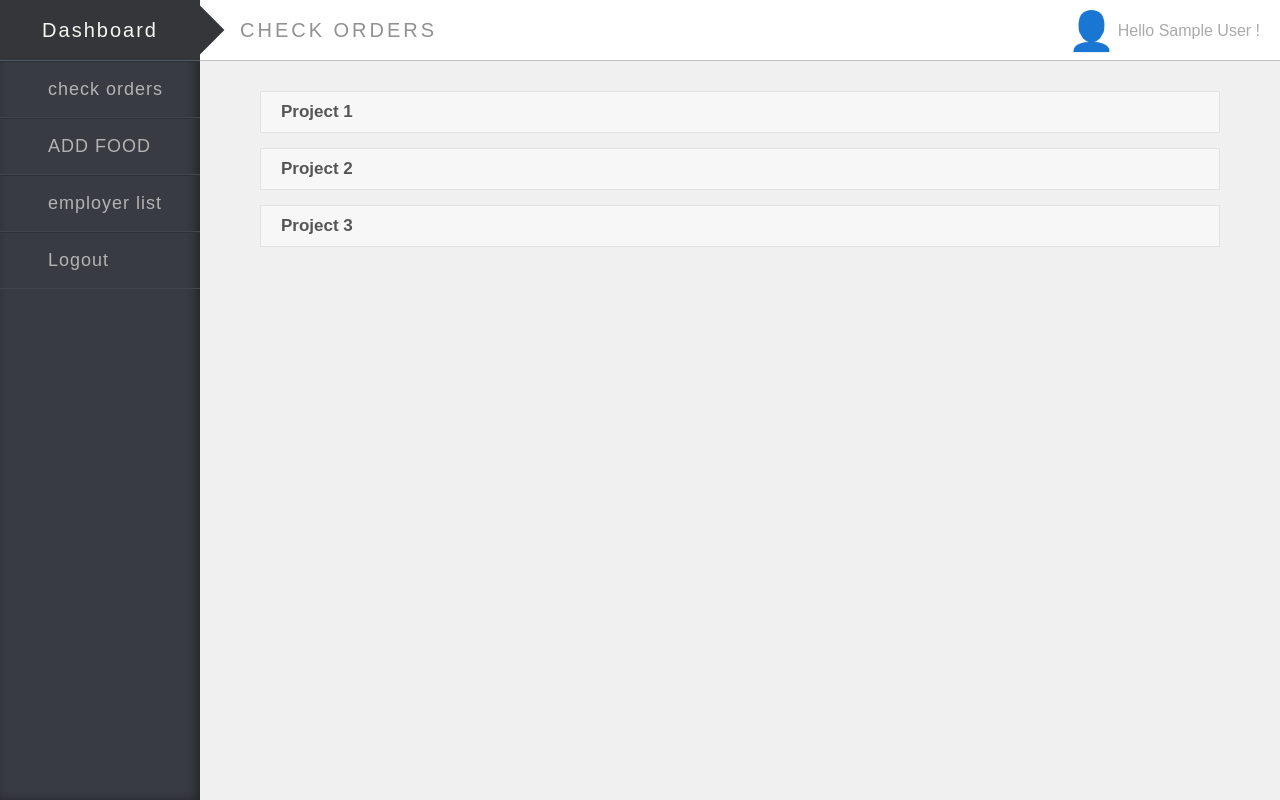
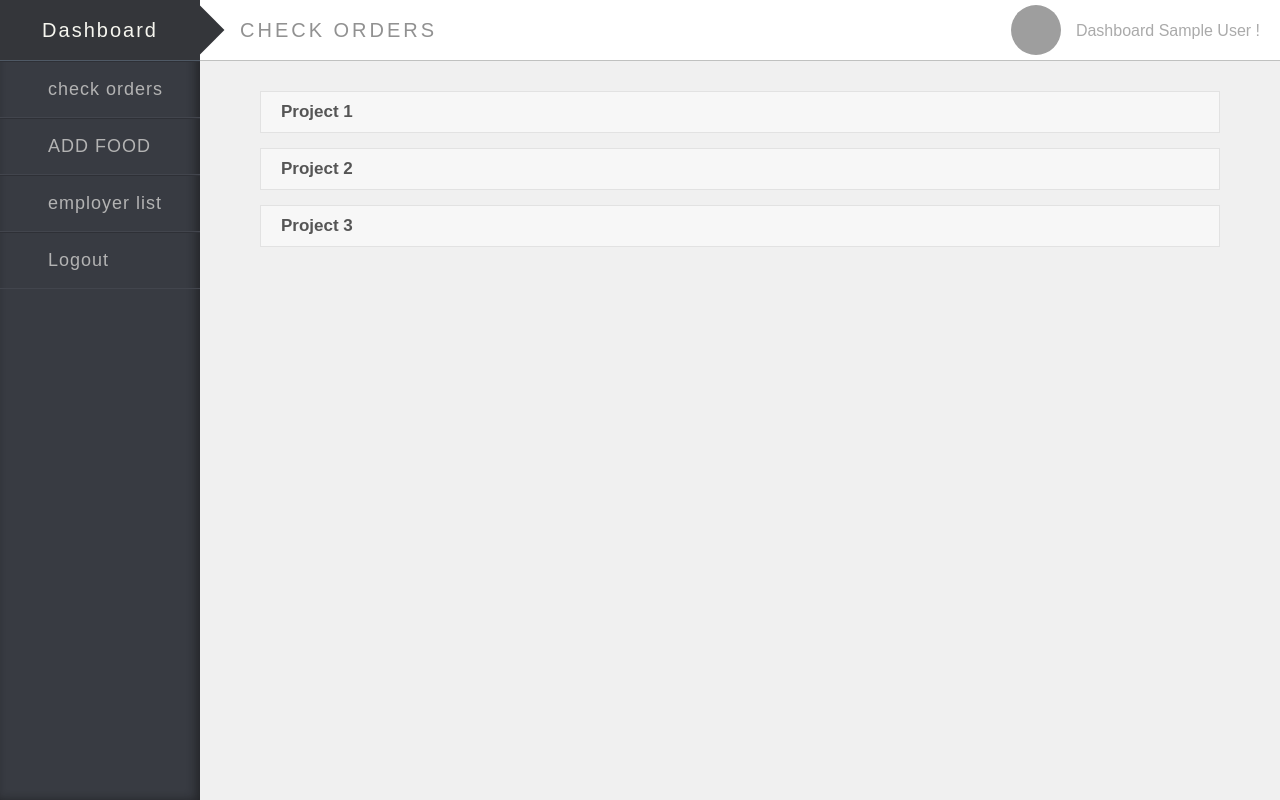
Before and after one commit to ghouili/projet-food, a PHP site: page /checkf.php in a window 1280 px wide. Run offline with PHP 8.4, Linux system fonts and the light colour scheme; the visitor is signed in with stand-in values (Sample User, id 1); some libraries are stand-ins or nearby versions; some web fonts are replaced; grey boxes are pictures that could not be loaded.

Commit message:
activer les image fel page d'acceil

```diff
--- a/addFood.php
+++ b/addFood.php
@@ -39,7 +39,9 @@
 <main>
   <div class="title">
     <h2>ADD FOOD</h2>
-    <a href="">Hello <?=$_SESSION['name'] ;?> !</a>
+    <?php if($_SESSION["img"]!= null){?>
+  <img src="<?= $_SESSION["img"];   ?>" class="profilPic"> <?php ;} ?>
+    <a href="">Dashboard <?=$_SESSION['name'] ;?> !</a>
   </div>
 
   <article class="larg">
--- a/checkf.php
+++ b/checkf.php
@@ -39,7 +39,9 @@
 <main>
   <div class="title">
     <h2>check orders</h2>
-    <a href="">Hello <?=$_SESSION['name'] ;?> !</a>
+    <?php if($_SESSION["img"]!= null){?>
+  <img src="<?= $_SESSION["img"];   ?>" class="profilPic"> <?php ;} ?>
+    <a href="">Dashboard <?=$_SESSION['name'] ;?> !</a>
   </div>
 
   <article class="larg">
--- a/css/style.css
+++ b/css/style.css
@@ -153,7 +153,7 @@ main {
   transition: all 0.5s;
 }
 .title a:before {
-  content: "\1f464";
+
   font-size: 38px;
   position: absolute;
   left: -50px;
@@ -194,3 +194,10 @@ a:hover {
   padding: 0 15px;
   border-left: 1px solid #ccc;
 }
+.profilPic{
+  width:50px;
+  height: 50px;
+  z-index: 2;
+ margin:auto -5px;
+  border-radius:50px;
+}
--- a/include/AjoutEmployerAdmin.php
+++ b/include/AjoutEmployerAdmin.php
@@ -9,13 +9,15 @@
  $name ='ahmed';
  $phone = '197';
  $email = 'admin@yahoo.com';
+ $img = 'img/Admin.png'
 
- $req = 'INSERT into employer (name,phone,email,password) VALUES (:name,:phone,:email,:pass)';
+ $req = 'INSERT into employer (name,phone,email,password,img) VALUES (:name,:phone,:email,:pass,:img)';
  $res = $x->prepare($req);
  $res->bindParam(':pass',$pass);
  $res->bindParam(':name',$name);
  $res->bindParam(':phone',$phone);
  $res->bindParam(':email',$email);
+ $res->bindParam(':img',$img);
  $res->execute();
 
 
--- a/include/check.php
+++ b/include/check.php
@@ -14,6 +14,7 @@ if($ep->rowCount()>0){
     $_SESSION['email'] = $email;
     $_SESSION['name'] = $row['name'];
     $_SESSION['eid'] = $row['eid'];
+    $_SESSION['img'] = $row['img'];
     header('location:../addFood.php');}
 }
 }else {header('location:../login-emp.php?erro=log_and_pass_invalide');}
--- a/include/logout.php
+++ b/include/logout.php
@@ -4,5 +4,7 @@ session_destroy();
 unset($_SESSION['email']);
 unset($_SESSION['name']);
 unset($_SESSION['eid']);
+unset($_SESSION['img']);
+
 header('location:../login-emp.php');
 ?>
--- a/listemp.php
+++ b/listemp.php
@@ -38,9 +38,11 @@
   </nav>
 </header>
 <main>
-  <div class="title">
+  <div id="ch" class="title">
     <h2>liste des employer</h2>
-    <a href="">Dashboard <?=$_SESSION['name'] ;?> !</a>
+    <?php if($_SESSION["img"]!= null){?>
+  <img src="<?= $_SESSION["img"];   ?>" class="profilPic"> <?php ;} ?>
+    <a id="a" href="">Dashboard <?=$_SESSION['name'] ;?> !</a>
   </div>
 
   <article class="larg">
```
Also changed, not shown: ajoutEmp.php (+14 -0 lines), include/ajoutEmp.phtml (+7 -0 lines), img/1575732052wp2678306-fsociety-wallpapers.png (added), img/1575733024wp2678306-fsociety-wallpapers.png (added), img/Admin.png (added).
